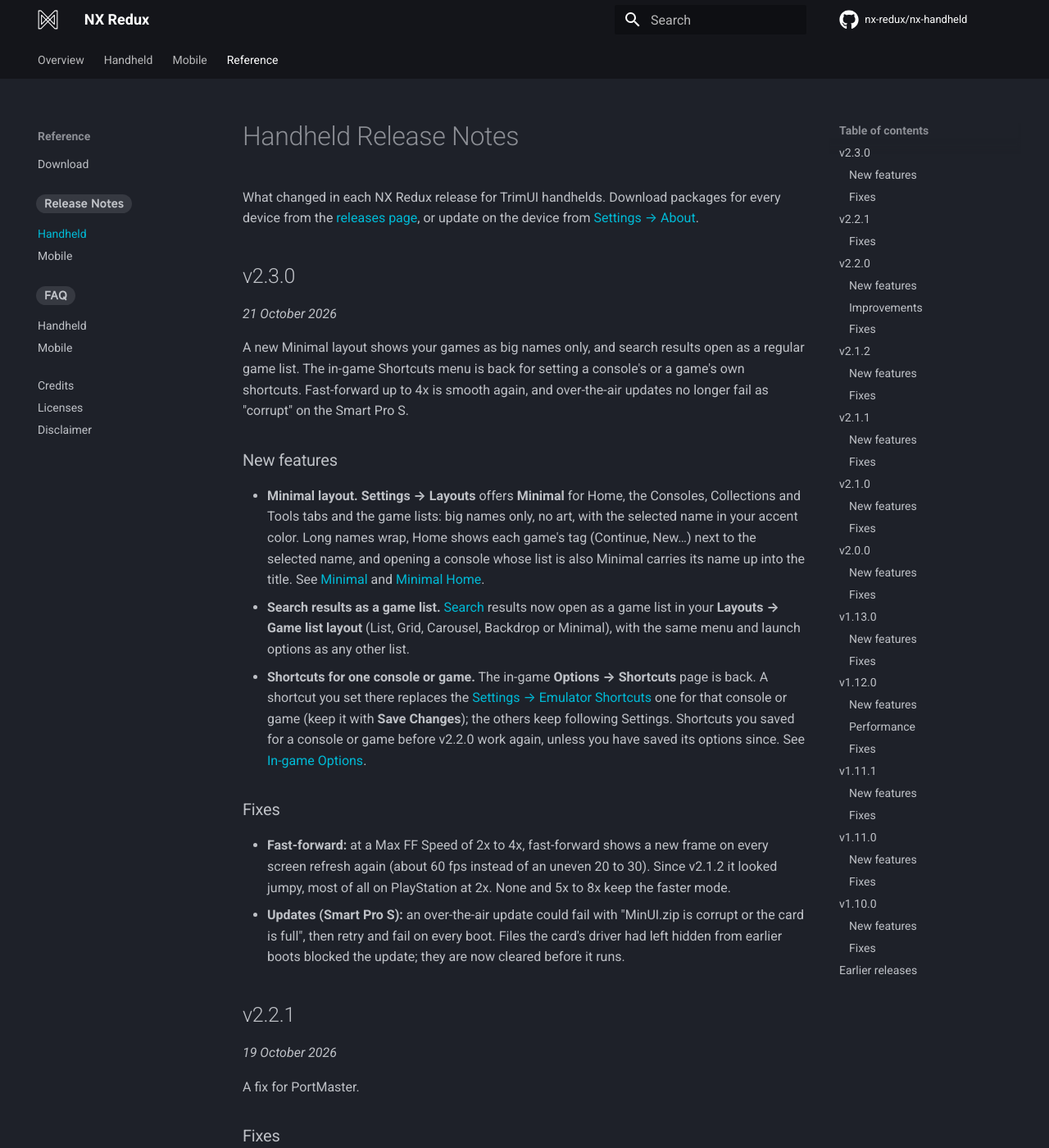
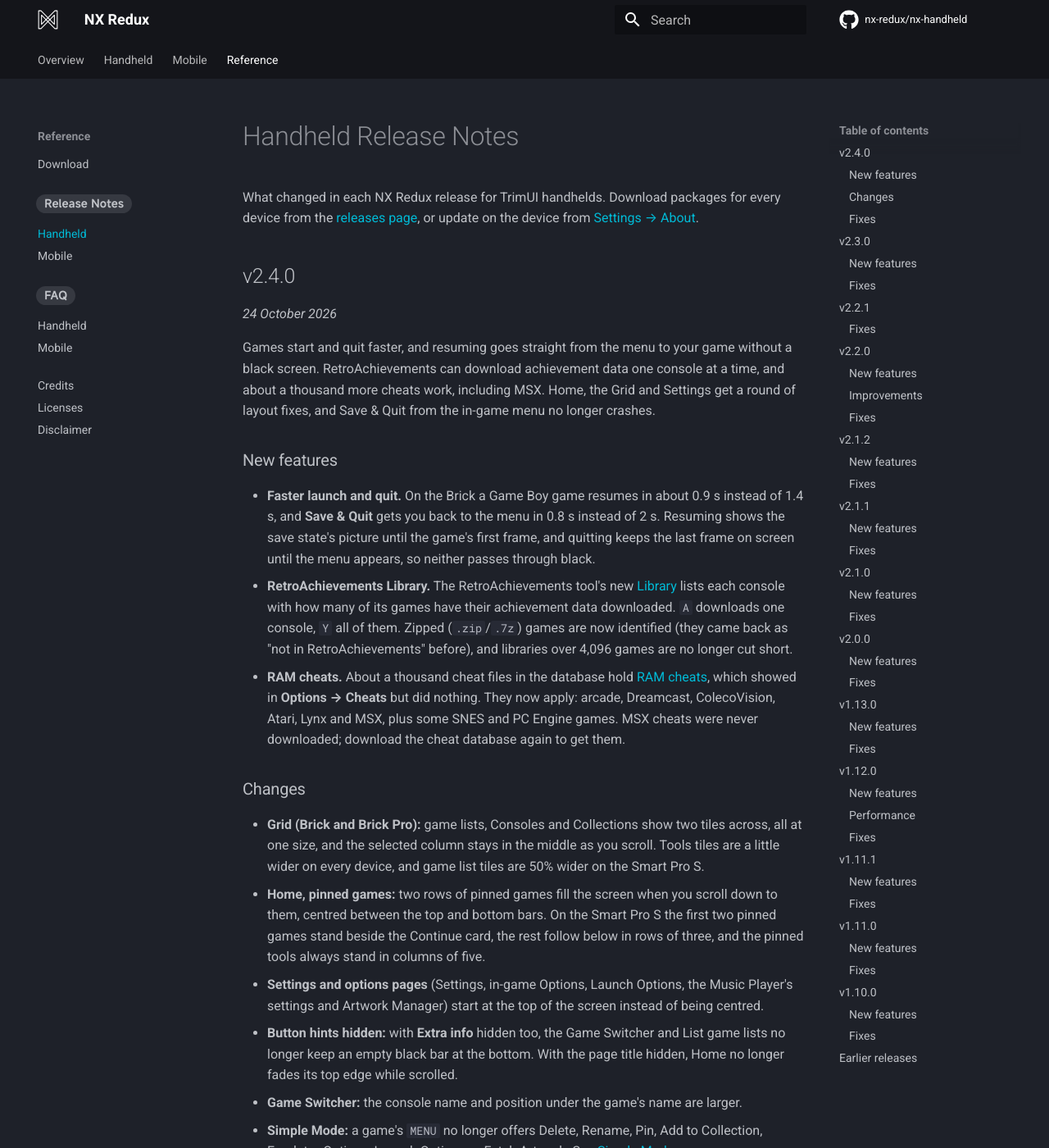
Before and after one commit to mohammadsyuhada/nx-redux-docs, an MkDocs documentation site: the page built from docs/reference/release-notes/handheld.md, in a window 1280 px wide and 1400 px high. Shown: the whole window at 82% size. Built offline with MkDocs 1.6.1 and Material for MkDocs 9.7.7, drawn with Linux system fonts in a browser that asks for light colours; comment, search, counter and statistics services are not loaded; some of the changed text lies outside the part shown.

Commit message:
docs(release): v2.4.0 handheld release notes, Home Grid per-device detail (#38)

```diff
--- a/docs/reference/release-notes/handheld.md
+++ b/docs/reference/release-notes/handheld.md
@@ -8,6 +8,94 @@
 for every device from the
 [releases page](https://github.com/nx-redux/nx-handheld/releases), or
 update on the device from [Settings → About](../../handheld/settings/about.md).
+
+## v2.4.0
+
+*24 October 2026*
+
+Games start and quit faster, and resuming goes straight from the menu to your
+game without a black screen. RetroAchievements can download achievement data
+one console at a time, and about a thousand more cheats work, including MSX.
+Home, the Grid and Settings get a round of layout fixes, and Save & Quit from
+the in-game menu no longer crashes.
+
+### New features
+
+- **Faster launch and quit.** On the Brick a Game Boy game resumes in about
+  0.9 s instead of 1.4 s, and **Save & Quit** gets you back to the menu in
+  0.8 s instead of 2 s. Resuming shows the save state's picture until the
+  game's first frame, and quitting keeps the last frame on screen until the
+  menu appears, so neither passes through black.
+- **RetroAchievements Library.** The RetroAchievements tool's new
+  [Library](../../handheld/apps/retroachievements.md#library) lists each
+  console with how many of its games have their achievement data downloaded.
+  `A` downloads one console, `Y` all of them. Zipped (`.zip`/`.7z`) games
+  are now identified (they came back as "not in RetroAchievements" before),
+  and libraries over 4,096 games are no longer cut short.
+- **RAM cheats.** About a thousand cheat files in the database hold
+  [RAM cheats](../../handheld/apps/cheats.md#two-kinds-of-cheats), which
+  showed in **Options → Cheats** but did nothing. They now apply: arcade,
+  Dreamcast, ColecoVision, Atari, Lynx and MSX, plus some SNES and PC Engine
+  games. MSX cheats were never downloaded; download the cheat database again
+  to get them.
+
+### Changes
+
+- **Grid (Brick and Brick Pro):** game lists, Consoles and Collections show
+  two tiles across, all at one size, and the selected column stays in the
+  middle as you scroll. Tools tiles are a little wider on every device, and
+  game list tiles are 50% wider on the Smart Pro S.
+- **Home, pinned games:** two rows of pinned games fill the screen when you
+  scroll down to them, centred between the top and bottom bars. On the Smart
+  Pro S the first two pinned games stand beside the Continue card, the rest
+  follow below in rows of three, and the pinned tools always stand in columns
+  of five.
+- **Settings and options pages** (Settings, in-game Options, Launch Options,
+  the Music Player's settings and Artwork Manager) start at the top of the
+  screen instead of being centred.
+- **Button hints hidden:** with **Extra info** hidden too, the Game Switcher
+  and List game lists no longer keep an empty black bar at the bottom. With
+  the page title hidden, Home no longer fades its top edge while scrolled.
+- **Game Switcher:** the console name and position under the game's name are
+  larger.
+- **Simple Mode:** a game's `MENU` no longer offers Delete, Rename, Pin,
+  Add to Collection, Emulator Options, Launch Options or Fetch Artwork. See
+  [Simple Mode](../../handheld/guide/simple-mode.md).
+- **Artwork Manager:** finished downloads clear themselves, and the
+  **Clear Done** button is gone.
+
+### Fixes
+
+- **Save & Quit:** quitting from the in-game menu crashed on the way out
+  every time. The save and its picture were already written, but the
+  in-game clock, RetroAchievements and the emulator itself (on PSP, its
+  shader cache) weren't shut down properly.
+- **Brick Pro:** it could reboot by itself a few seconds after waking from
+  sleep, when Bluetooth came back on.
+- **Updates:** **Check for updates** failed after the project moved to the
+  [nx-redux](https://github.com/nx-redux/nx-handheld) organisation. It now
+  checks the new address and follows a moved project's redirect.
+- **PSP cheats:** cheats from the cheat database load and apply, and a game
+  with a cheat already turned on no longer crashes at launch.
+- **Cheats:**
+    - Long cheat codes load. They had shown with no code, and some crashed
+      the SNES, Mega Drive, N64, PC Engine and Supafaust emulators.
+    - **Options → Cheats** no longer crashes on a cheat without a name. Names
+      show `&` and accented letters instead of codes such as `&amp;`.
+    - A game without a region in its name gets the full cheat set, and names
+      spelled differently in the database (*Soulcalibur*, *Marvel vs Capcom
+      2*) are found.
+- **Saves and settings** are written safely, so a crash or power loss while
+  saving no longer leaves a broken file.
+- **Screenshots and save-state pictures** no longer include a message that
+  was on screen, such as "State Saved".
+- **Game names with a dot** (*Super Mario Bros. 3*, *Ys Vol. 2*) show in
+  full.
+- **Large zipped games:** a game too big to unzip into memory shows "Game
+  too big to unzip" instead of filling it.
+- **Streams:** radio, podcast and lyrics connections now check the server's
+  certificate. A device whose clock is badly wrong can't open them until the
+  clock is set.
 
 ## v2.3.0
 
--- a/mkdocs.yml
+++ b/mkdocs.yml
@@ -26,7 +26,7 @@
     - content.code.copy
 
 extra:
-  handheld_version: v2.3.0   # shown beside Handheld on the landing page; bump with each release
+  handheld_version: v2.4.0   # shown beside Handheld on the landing page; bump with each release
   mobile_version: v0.3.0     # shown beside Mobile on the landing page; bump with each release
   analytics:
     provider: google
```
Also changed, not shown: docs/handheld/guide/main-menu.md (+5 -6 lines).
